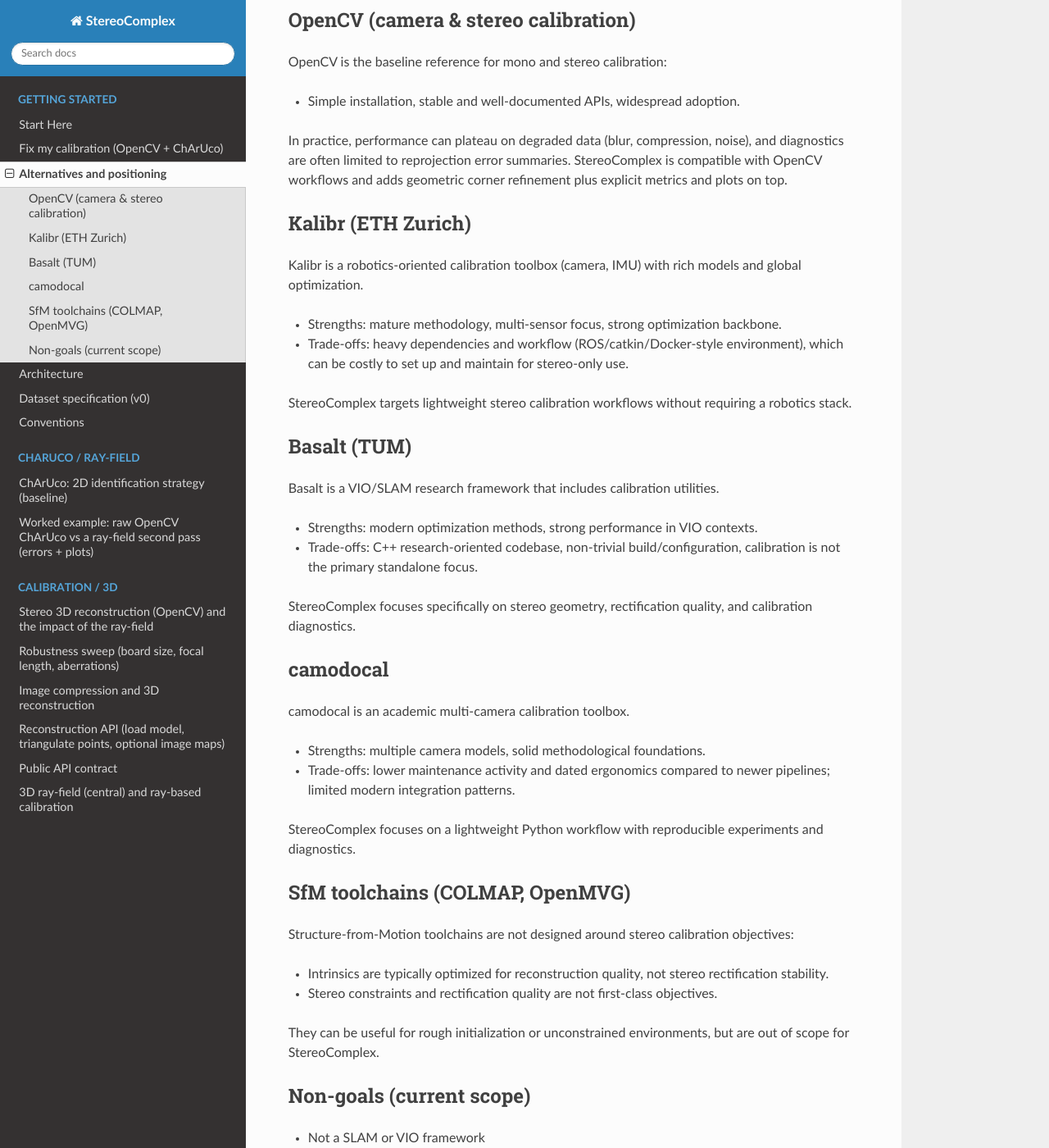
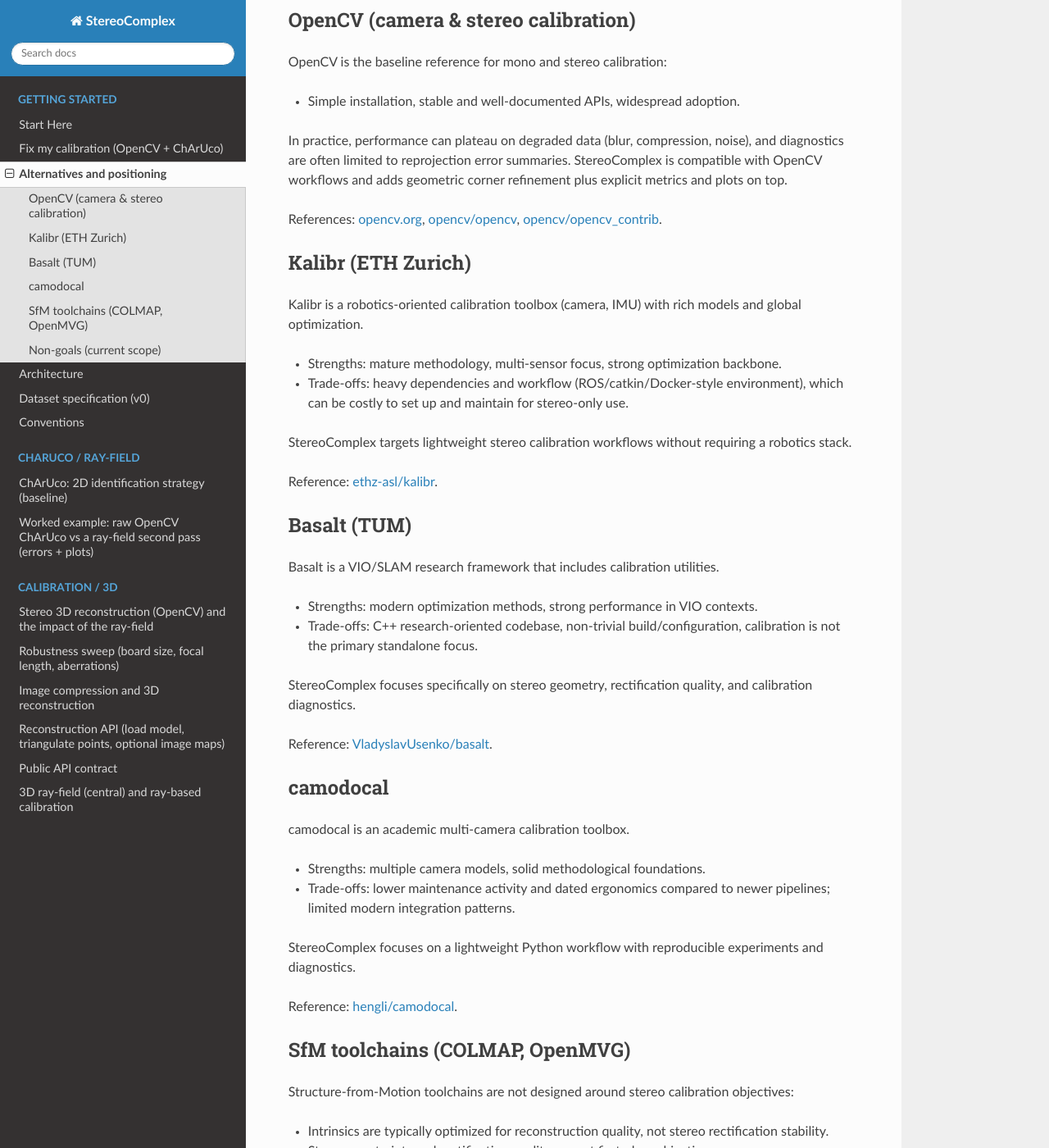
Before and after one commit to jeffwitz/StereoComplex, a Sphinx documentation site: the page built from docs/ALTERNATIVES_POSITIONING.md, in a window 1280 px wide and 1400 px high, scrolled down 248 px. Shown: the whole window at 82% size. Built offline with Sphinx 7.4.7 and the Read the Docs theme 3.1.0, drawn with Linux system fonts in a browser that asks for light colours; some of the changed text lies outside the part shown.

Commit message:
docs: add reference links for alternatives

```diff
--- a/docs/ALTERNATIVES_POSITIONING.md
+++ b/docs/ALTERNATIVES_POSITIONING.md
@@ -12,6 +12,8 @@
 In practice, performance can plateau on degraded data (blur, compression, noise), and diagnostics are often limited to reprojection error summaries.
 StereoComplex is compatible with OpenCV workflows and adds geometric corner refinement plus explicit metrics and plots on top.
 
+References: [opencv.org](https://opencv.org/), [opencv/opencv](https://github.com/opencv/opencv), [opencv/opencv_contrib](https://github.com/opencv/opencv_contrib).
+
 ## Kalibr (ETH Zurich)
 
 Kalibr is a robotics-oriented calibration toolbox (camera, IMU) with rich models and global optimization.
@@ -20,6 +22,8 @@
 - Trade-offs: heavy dependencies and workflow (ROS/catkin/Docker-style environment), which can be costly to set up and maintain for stereo-only use.
 
 StereoComplex targets lightweight stereo calibration workflows without requiring a robotics stack.
+
+Reference: [ethz-asl/kalibr](https://github.com/ethz-asl/kalibr).
 
 ## Basalt (TUM)
 
@@ -30,6 +34,8 @@
 
 StereoComplex focuses specifically on stereo geometry, rectification quality, and calibration diagnostics.
 
+Reference: [VladyslavUsenko/basalt](https://github.com/VladyslavUsenko/basalt).
+
 ## camodocal
 
 camodocal is an academic multi-camera calibration toolbox.
@@ -38,6 +44,8 @@
 - Trade-offs: lower maintenance activity and dated ergonomics compared to newer pipelines; limited modern integration patterns.
 
 StereoComplex focuses on a lightweight Python workflow with reproducible experiments and diagnostics.
+
+Reference: [hengli/camodocal](https://github.com/hengli/camodocal).
 
 ## SfM toolchains (COLMAP, OpenMVG)
 
```
Also changed, not shown: other parts of docs/ALTERNATIVES_POSITIONING.md (+2 -0 lines), README.md (+5 -5 lines).
